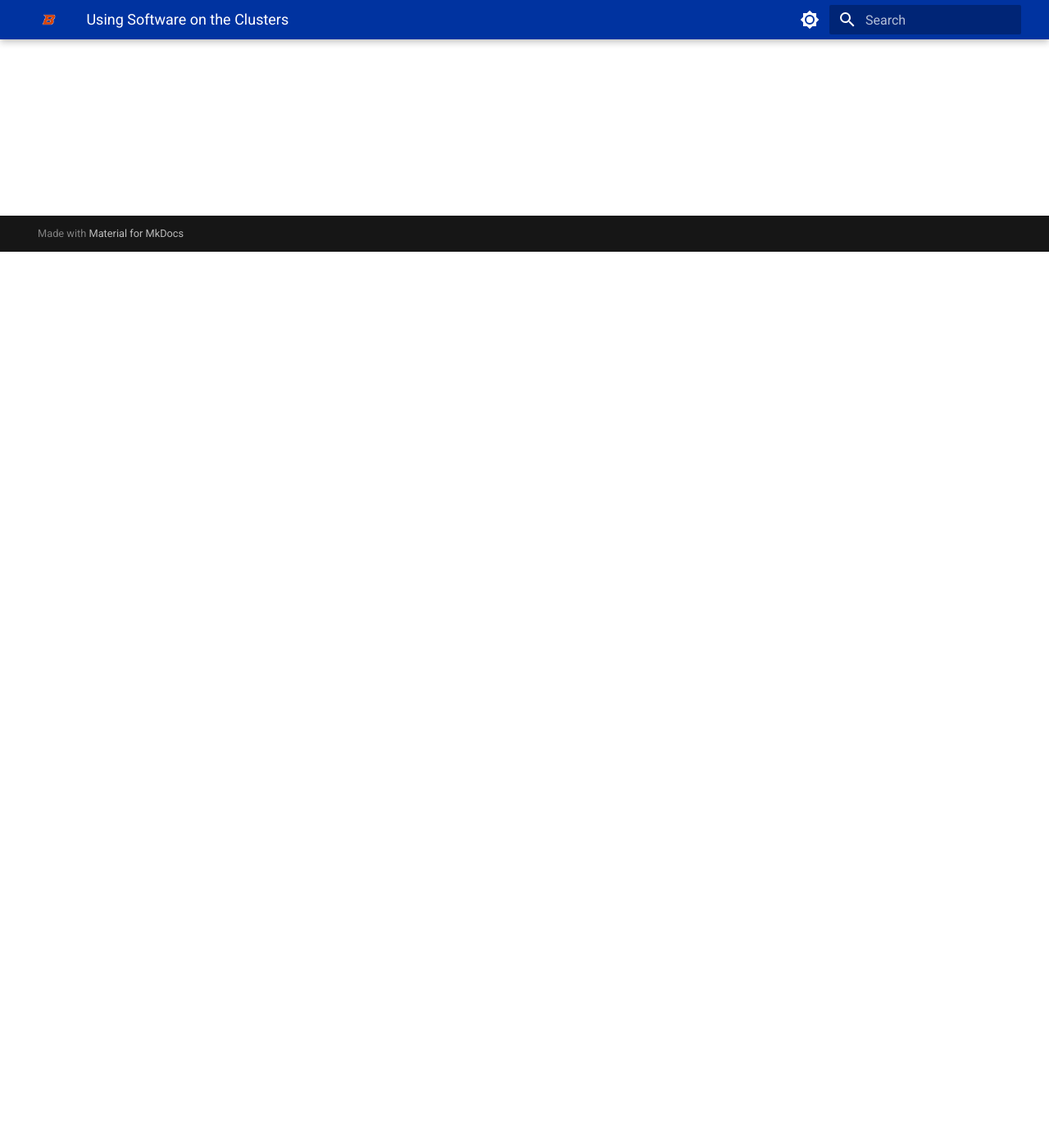
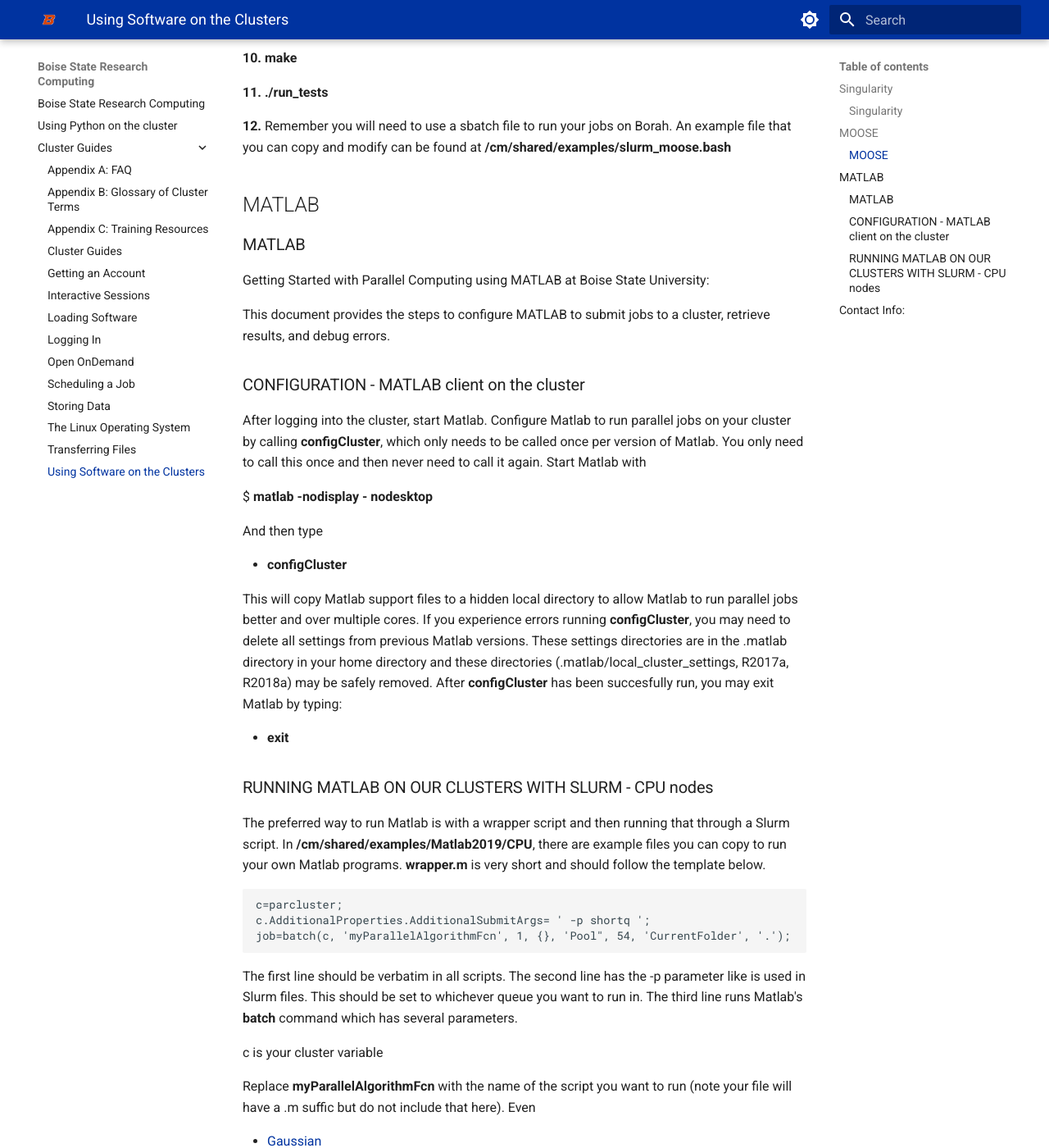
Before and after one commit to bsurc/docs, an MkDocs documentation site: the page built from docs/Cluster Guides/Using_Software_on_the_Clusters.md, in a window 1280 px wide and 1400 px high, scrolled down 1093 px. Shown: the whole window at 82% size. Built offline with MkDocs 1.6.1 and Material for MkDocs 9.7.7, drawn with Linux system fonts in a browser that asks for light colours; some of the changed text lies outside the part shown.

Commit message:
Update Using_Software_on_the_Clusters.md

````diff
--- a/docs/Cluster Guides/Using_Software_on_the_Clusters.md
+++ b/docs/Cluster Guides/Using_Software_on_the_Clusters.md
@@ -1,10 +1,74 @@
 # Using Software on the Clusters
 
-There are a number of different software packages available on R2 and Borah. The links below are to guides to the use of some packages on the clusters:
+There are a number of different software packages available on R2 and Borah. Below are guides to the use of some packages on the clusters:
 
-- [Singularity](https://www.boisestate.edu/rcs/singularity/)
-- [MOOSE](https://www.boisestate.edu/rcs/moose/)
-- [MATLAB](https://www.boisestate.edu/rcs/matlab/)
+## Singularity
+### Singularity
+Software is sometimes containerized for ease of ease of installation and use on the clusters, typically when there are numerous dependencies needed for the software. A container is a self-sufficient package containing an entire Linux operating system with the required software and dependencies installed inside of it. On the campus clusters, the software used to make these containers is called Singularity. If a singularity container is being built for your workflow, instructions on its use will be provided.
+
+## MOOSE
+### MOOSE
+Getting started with MOOSE on Borah
+
+**1.** Login to Borah and type **module load petsc**. This statement must also be in your sbatch file when you run Moose.
+
+**2.** Navigate to the directory you want to install Moose in. Your scratch directory you want to install Moose in. Your scratch directory is a common place to put it as Moose and data files can grow to be very large. Then, run the following commands on the command line:
+
+**3.** **mkdir projects**
+
+**4.** **cd projects**
+
+**5.** **git clone https://github.com/idaholab/moose.git**
+
+**6.** **cd moose**
+
+**7.** **git checkout master**
+
+**8.** **./scripts/update_and_rebuild_libmesh.sh**
+
+**9.** Step 8 may take 1-2 hours to complete. When it is finished, do **cd test** and then:
+
+**10.** **make**
+
+**11.** **./run_tests**
+
+**12.** Remember you will need to use a sbatch file to run your jobs on Borah. An example file that you can copy and modify can be found at **/cm/shared/examples/slurm_moose.bash**
+
+
+## MATLAB
+### MATLAB
+Getting Started with Parallel Computing using MATLAB at Boise State University:
+
+This document provides the steps to configure MATLAB to submit jobs to a cluster, retrieve results, and debug errors.
+
+### CONFIGURATION - MATLAB client on the cluster
+After logging into the cluster, start Matlab. Configure Matlab to run parallel jobs on your cluster by calling **configCluster**, which only needs to be called once per version of Matlab. You only need to call this once and then never need to call it again. Start Matlab with
+
+$ **matlab -nodisplay - nodesktop**
+
+And then type
+
+- **configCluster**
+
+This will copy Matlab support files to a hidden local directory to allow Matlab to run parallel jobs better and over multiple cores. If you experience errors running **configCluster**, you may need to delete all settings from previous Matlab versions. These settings directories are in the .matlab directory in your home directory and these directories (.matlab/local_cluster_settings, R2017a, R2018a) may be safely removed. After **configCluster** has been succesfully run, you may exit Matlab by typing:
+
+- **exit**
+
+### RUNNING MATLAB ON OUR CLUSTERS WITH SLURM - CPU nodes
+The preferred way to run Matlab is with a wrapper script and then running that through a Slurm script. In **/cm/shared/examples/Matlab2019/CPU**, there are example files you can copy to run your  own Matlab programs. **wrapper.m** is very short and should follow the template below.
+
+```bash
+c=parcluster;
+c.AdditionalProperties.AdditionalSubmitArgs= ' -p shortq ';
+job=batch(c, 'myParallelAlgorithmFcn', 1, {}, 'Pool", 54, 'CurrentFolder', '.');
+```
+
+The first line should be verbatim in all scripts. The second line has the -p parameter like is used in Slurm files. This should be set to whichever queue you want to run in. The third line runs Matlab's **batch** command which has several parameters.
+
+c is your cluster variable
+
+Replace **myParallelAlgorithmFcn** with the name of the script you want to run (note your file will have a .m suffic but do not include that here). Even
+
 - [Gaussian](https://www.boisestate.edu/rcs/cluster-guides/using-software-on-the-clusters/gaussian/)
 
 ## Contact Info:
````
